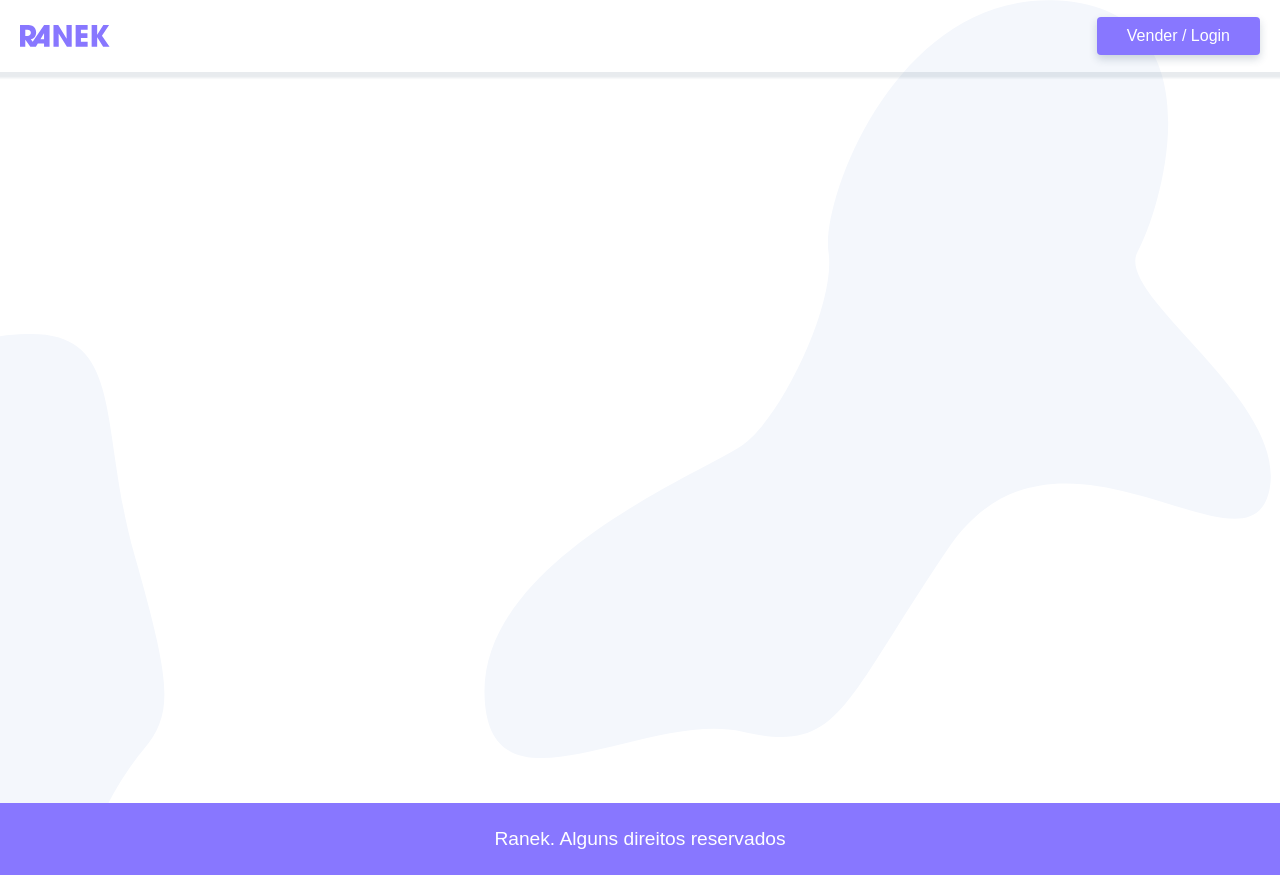
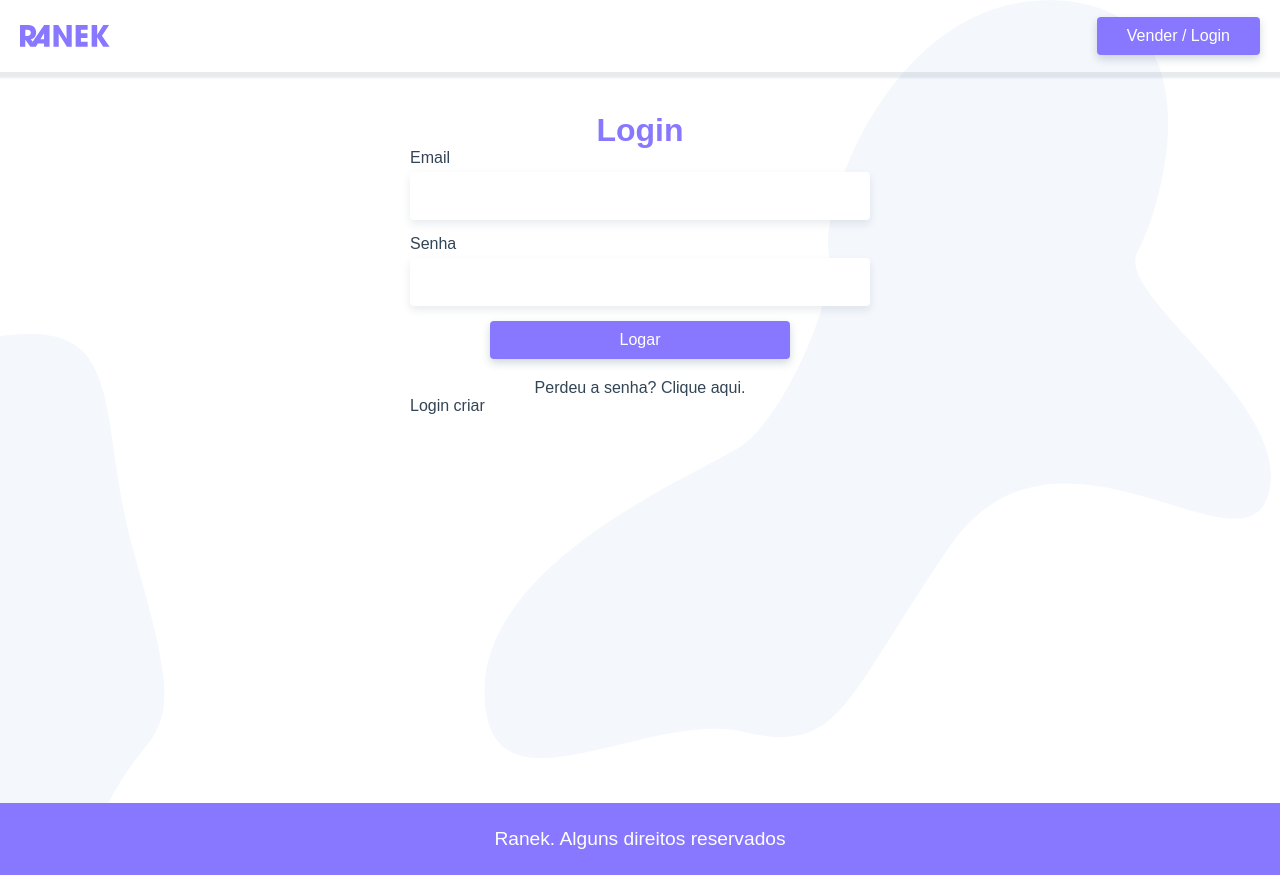
Before and after one commit to ExpertMicro/ranek, a Vue app: page /login in a window 1280 px wide. Built offline with nearby package versions, Linux system fonts and the light colour scheme.

Commit message:
criando componente login

```diff
--- a/src/App.vue
+++ b/src/App.vue
@@ -3,7 +3,9 @@
     <TheHeader/>
 
     <main id="main">
-      <router-view/>
+      <transition mode="out-in">
+        <router-view/>
+      </transition>
     </main>
 
     <TheFooter/>
@@ -83,6 +85,10 @@
   flex: 1;
 }
 
+label {
+  margin-bottom: 5px;
+}
+
 input, textarea {
   border-radius: 4px;
   border: none;
--- /dev/null
+++ b/src/components/LoginCriar.vue
@@ -0,0 +1,15 @@
+<template>
+  <p>Login criar</p>
+</template>
+
+
+<script>
+export default {
+  name: "LoginCriar"
+}
+</script>
+
+
+<style>
+
+</style>
--- a/src/router/index.js
+++ b/src/router/index.js
@@ -2,6 +2,7 @@
 import VueRouter from "vue-router"
 import Home from "../views/Home.vue"
 import Produto from "../views/Produto.vue"
+import Login from "../views/Login.vue"
 
 Vue.use(VueRouter)
 
@@ -17,6 +18,11 @@
     component: Produto,
     props: true
   },
+  {
+    path: "/login",
+    name: "login",
+    component: Login
+  }
 ]
 
 const router = new VueRouter({
--- /dev/null
+++ b/src/views/Login.vue
@@ -0,0 +1,81 @@
+<template>
+  <section class="login">
+    <h1>Login</h1>
+    <form>
+      <label for="email">Email</label>
+      <input type="email" name="email" id="email" v-model="login.email">
+      <label for="senha">Senha</label>
+      <input type="password" name="senha" id="senha" v-model="login.senha">
+      <button class="btn" @click.prevent="logar">Logar</button>
+    </form>
+    <p class="perdeu">
+      <a href="/" target="_blank">Perdeu a senha? Clique aqui.</a>
+    </p>
+    <LoginCriar />
+  </section>
+</template>
+
+
+<script>
+import LoginCriar from "../components/LoginCriar.vue"
+
+
+export default {
+  name: "Login",
+  components: {
+    LoginCriar
+  },
+  data() {
+    return {
+      login: {
+        email: "",
+        senha: ""
+      }
+    }
+  },
+  methods: {
+    logar() {
+
+    }
+  }
+}
+</script>
+
+
+<style scoped>
+.login {
+  max-width: 500px;
+  margin: 0 auto;
+  padding: 0 20px;
+}
+
+h1 {
+  text-align: center;
+  font-size: 2rem;
+  margin-top: 40px;
+  color: #87f;
+}
+
+form {
+  display: grid;
+}
+
+.btn {
+  width: 100%;
+  max-width: 300px;
+  margin-left: auto;
+  margin-right: auto;
+}
+
+.perdeu {
+  text-align: center;
+  margin: 20px auto 0 auto;
+}
+
+.perdeu a:hover {
+  color: #87f;
+  text-decoration: underline;
+}
+
+
+</style>
```
